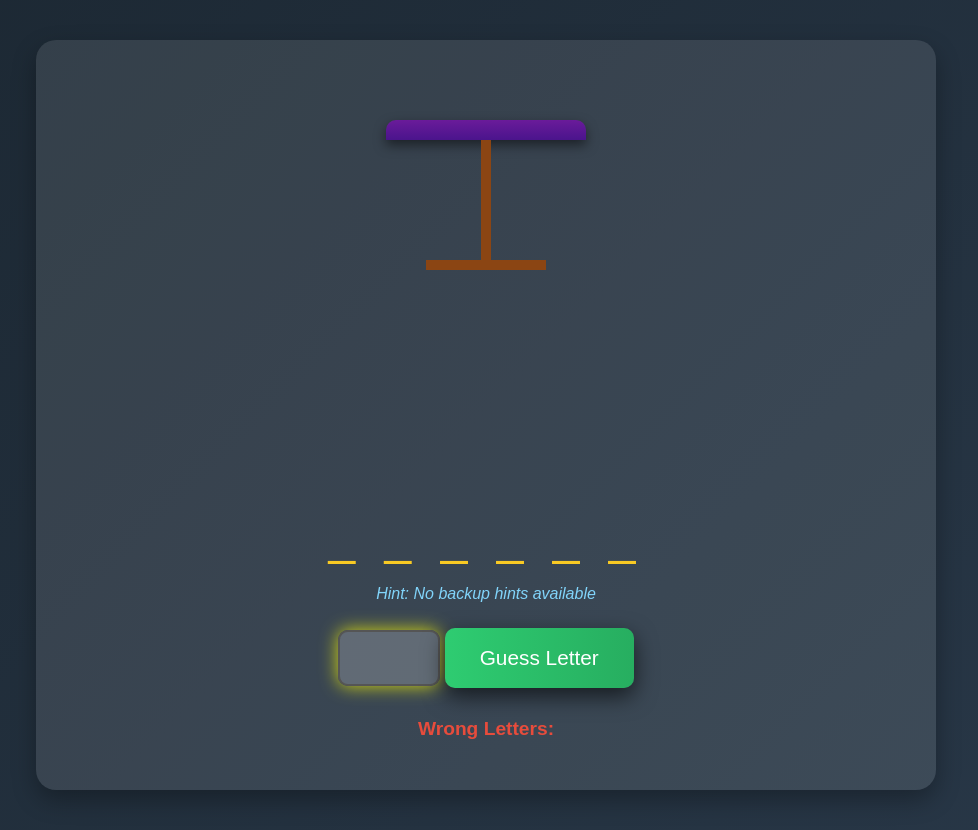
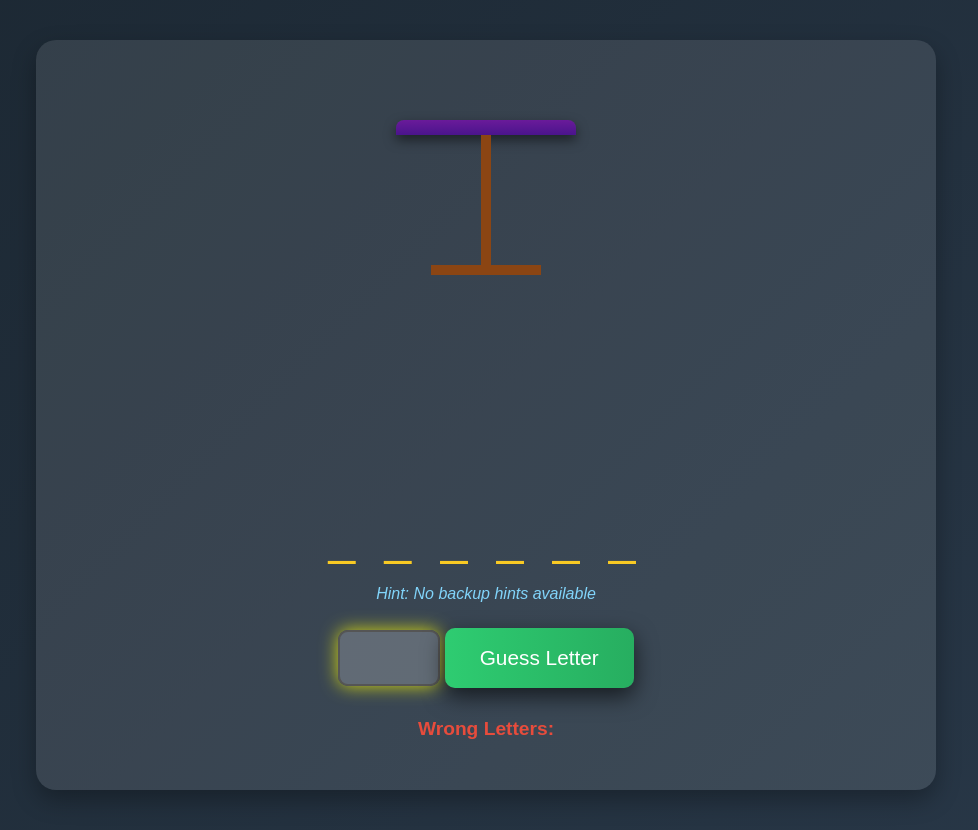
Before and after one commit to xjessejohnson/hangman, a plain HTML site: page index.html in a window 1280 px wide. Both pictures are taken after a click on the button "1 Player". Shown: the whole page, without its empty margins (154-1132 px from the left). Drawn offline with Linux system fonts and the light colour scheme; no server answers.

Commit message:
Update index.html

```diff
--- a/index.html
+++ b/index.html
@@ -11,10 +11,10 @@
         #title-screen button:hover { transform: translateY(-6px); box-shadow: 0 10px 25px rgba(0, 0, 0, 0.7); }
         #game-screen { display: none; padding: 50px; background: rgba(255, 255, 255, 0.1); border-radius: 20px; box-shadow: 0 10px 25px rgba(0, 0, 0, 0.3); margin: 40px auto; width: 90%; max-width: 800px; }
         #hangman-container { position: relative; height: 350px; margin-bottom: 40px; }
-        #hangman-platform { position: relative; width: 200px; height: 20px; background: linear-gradient(to bottom, #6a1b9a, #4a148c); border-radius: 10px 10px 0 0; box-shadow: 0 5px 12px rgba(0, 0, 0, 0.5); margin: 30px auto; }
-        #hangman-platform::before { content: ''; position: absolute; top: 20px; left: 50%; transform: translateX(-50%); width: 10px; height: 120px; background-color: #8B4513; }
-        #hangman-platform::after{content:'';position:absolute;top:140px;left:50%;transform:translateX(-50%);width:120px;height:10px;background-color:#8B4513;}
-        #hangman { position: absolute; top: 40px; left: 50%; transform: translateX(-50%); font-size: 4.5em; text-shadow: 3px 3px 6px rgba(0, 0, 0, 0.5); animation: hangmanSwing 2.2s infinite ease-in-out; color: #c23616; }
+        #hangman-platform { position: relative; width: 180px; height: 15px; background: linear-gradient(to bottom, #6a1b9a, #4a148c); border-radius: 8px 8px 0 0; box-shadow: 0 5px 12px rgba(0, 0, 0, 0.5); margin: 30px auto; }
+        #hangman-platform::before { content: ''; position: absolute; top: 15px; left: 50%; transform: translateX(-50%); width: 10px; height: 130px; background-color: #8B4513; }
+        #hangman-platform::after{content:'';position:absolute;top:145px;left:50%;transform:translateX(-50%);width:110px;height:10px;background-color:#8B4513;}
+        #hangman { position: absolute; top: 45px; left: 50%; transform: translateX(-50%); font-size: 4.5em; text-shadow: 3px 3px 6px rgba(0, 0, 0, 0.5); animation: hangmanSwing 2.2s infinite ease-in-out; color: #c23616; }
         #word-display { font-size: 3em; margin-bottom: 20px; letter-spacing: 8px; animation: wordFadeIn 1.2s ease-out; color: #f9ca24; }
         #hint-display { font-style: italic; color: #81d4fa; margin-bottom: 25px; animation: hintFadeIn 1.2s ease-out; }
         #letter { padding: 14px; font-size: 1.3em; width: 70px; border: 2px solid #555; border-radius: 10px; background: rgba(255, 255, 255, 0.2); color: #e0f7fa; caret-color: yellow; animation: letterInputGlow 2.2s infinite ease-in-out; }
```
